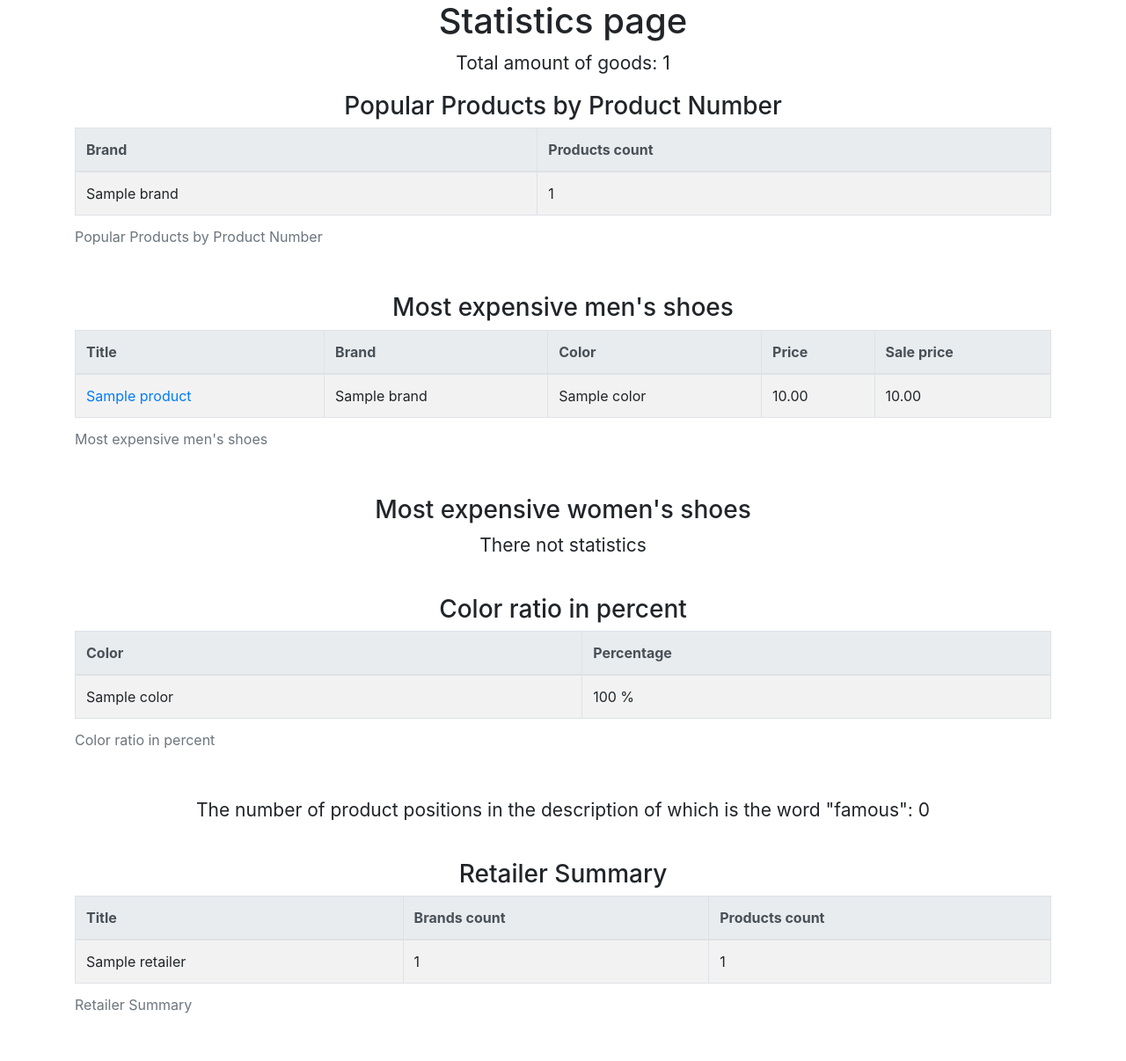
After one commit to HighHopesInt/products_aggregator, a Django app: page /stats/ in a window 1280 px wide. The commit adds this page. Shown: the whole page at 88% size. Run offline with Django 3.2, Linux system fonts and the light colour scheme; tables that the repository leaves empty hold one stand-in row (values such as "Sample post"); parts of the project's set-up code (start-up, migrations or seed data) failed here and were passed over; some libraries are stand-ins or nearby versions.

Commit message:
Statistics work (#22)
* Add template and base view

* Add count of all products and popular brand

* Add popular men and woment statistics

* Add some stats

* Add summary by retailer

* Add link to statistics on main page

* Add row for other colors

* Add link for most expensive products

```diff
--- a/apps/main/models.py
+++ b/apps/main/models.py
@@ -68,7 +68,8 @@ class Product(models.Model):
                                  on_delete=models.SET_NULL,
                                  blank=True)
 
-    brand = models.ForeignKey('Brand', on_delete=models.PROTECT)
+    brand = models.ForeignKey('Brand', on_delete=models.PROTECT,
+                              related_name='products')
     color = models.ForeignKey('Color', null=True,
                               on_delete=models.SET_NULL,
                               blank=True)
--- /dev/null
+++ b/apps/stats/admin.py
@@ -0,0 +1,3 @@
+from django.contrib import admin # noqa
+
+# Register your models here.
--- /dev/null
+++ b/apps/stats/apps.py
@@ -0,0 +1,5 @@
+from django.apps import AppConfig
+
+
+class StatsConfig(AppConfig):
+    name = 'stats'
--- /dev/null
+++ b/apps/stats/models.py
@@ -0,0 +1,3 @@
+from django.db import models # noqa
+
+# Create your models here.
--- /dev/null
+++ b/apps/stats/urls.py
@@ -0,0 +1,7 @@
+from django.urls import path
+
+from apps.stats import views
+
+urlpatterns = [
+    path('', views.stats, name='stats')
+]
--- /dev/null
+++ b/apps/stats/views.py
@@ -0,0 +1,49 @@
+from django.shortcuts import render
+from django.db.models import Count, FloatField, ExpressionWrapper
+
+from apps.main.models import Product
+
+
+def stats(request):
+    products_count = Product.objects.all().count()
+    top_brand = (Product.objects.values('brand')
+                 .annotate(num=Count('title'))
+                 .order_by('-num').values_list('brand__name', 'num'))[:5]
+    top_male_boot = (Product.objects.filter(gender__iexact='men')
+                     .order_by('-price')
+                     .values_list('title', 'brand__name', 'color__name',
+                                  'price', 'sale_price', 'id')
+                     .distinct())[:3]
+    top_female_boot = (Product.objects.filter(gender__iexact='women')
+                       .order_by('-price')
+                       .values_list('title', 'brand__name', 'color__name',
+                                    'price', 'sale_price', 'id')
+                       .distinct())[:3]
+    per_ratio = (Product.objects.values('color').annotate(
+                    num=ExpressionWrapper(
+                        Count('title') * 100 / float(products_count),
+                        output_field=FloatField()))
+                 .values_list('color__name', 'num').order_by('-num'))
+    other_percent = [percent[1] for percent in per_ratio
+                     if not isinstance(percent[1], type(None))
+                     and percent[1] < 1.0]
+    other_percent = sum(other_percent)
+    famous_stat = (Product.objects.filter(description__icontains='famous')
+                   .count())
+    ret_stat = (Product.objects.values('retailer').
+                annotate(prod_of=Count('id'),
+                         brand_of=Count('brand', distinct=True))
+                .order_by('retailer__name')
+                .values_list('retailer__name', 'brand_of', 'prod_of'))
+    print(type(top_female_boot))
+    context = {
+        'count': products_count,
+        'top_brand': top_brand,
+        'top_male_boot': top_male_boot,
+        'top_female_boot': top_female_boot,
+        'per_ratio': per_ratio,
+        'famous_word': famous_stat,
+        'retailer_stat': ret_stat,
+        'other_percent': other_percent,
+    }
+    return render(request, 'stats.html', context)
--- a/core/settings.py
+++ b/core/settings.py
@@ -136,7 +136,7 @@ USE_TZ = True
 
 STATIC_URL = '/static/'
 STATICFILES_DIRS = [
-    str(Path.home()) + '/products_aggregator/static/',
+    BASE_DIR + '/static/',
 ]
 
 MEDIA_ROOT = os.path.join(BASE_DIR, "media/")
--- a/core/urls.py
+++ b/core/urls.py
@@ -24,6 +24,7 @@ urlpatterns = [
 
     path('', include('apps.main.urls')),
 
+    path('stats/', include('apps.stats.urls')),
 ]
 
 urlpatterns += staticfiles_urlpatterns() + \
--- /dev/null
+++ b/static/css/statistics.css
@@ -0,0 +1,8 @@
+.text-information {
+    text-align: center;
+    font-size: 21px;
+}
+
+h1, h3 {
+    text-align: center;
+}
--- a/templates/base.html
+++ b/templates/base.html
@@ -2,8 +2,8 @@
 <html lang="en">
     <head>
         <title> E-shop </title>
-        <!--<link rel="stylesheet" href="https://stackpath.bootstrapcdn.com/bootstrap/4.1.1/css/bootstrap.min.css" integrity="sha384-WskhaSGFgHYWDcbwN70/dfYBj47jz9qbsMId/iRN3ewGhXQFZCSftd1LZCfmhktB" crossorigin="anonymous">-->
-        <link rel="stylesheet" href="https://stackpath.bootstrapcdn.com/bootstrap/4.1.1/css/bootstrap.min.css" crossorigin="anonymous">
+        {% block bootstrap %}<link rel="stylesheet" href="https://stackpath.bootstrapcdn.com/bootstrap/4.1.1/css/bootstrap.min.css" crossorigin="anonymous">{% endblock %}
+        {% block addi_css %}{% endblock %}
         <meta name="viewport" content="width=device-width, initial-scale=1">
     </head>
     <body>
--- a/templates/catalog.html
+++ b/templates/catalog.html
@@ -10,6 +10,10 @@
             <input type="checkbox" name="checkbox" id="checkbox" {% if save %} checked {% endif %}>
             <input type="submit" value="Update">
     </form>
+</div>
+
+<div>
+    <a href="{% url 'stats' %}">Show statistics</a>
 </div>
 
 <div class="container">
--- /dev/null
+++ b/templates/stats.html
@@ -0,0 +1,166 @@
+{% extends "base.html" %}
+
+{% load static %}
+
+{% block bootstrap %}
+    <link rel="stylesheet" href="https://stackpath.bootstrapcdn.com/bootstrap/4.3.1/css/bootstrap.min.css" integrity="sha384-ggOyR0iXCbMQv3Xipma34MD+dH/1fQ784/j6cY/iJTQUOhcWr7x9JvoRxT2MZw1T" crossorigin="anonymous">
+{% endblock %}
+
+{% block addi_css %}
+    <link rel="stylesheet" type="text/css" href="{% static 'css/statistics.css' %}">
+{% endblock %}
+
+{% block content %}
+    <h1>Statistics page</h1>
+    <p class="text-information">Total amount of goods: {{ count }}</p>
+    <h3>Popular Products by Product Number</h3>
+    {% if top_brand %}
+        <table class="table table-striped table-hover table-bordered">
+            <caption>Popular Products by Product Number</caption>
+            <thead class="thead-light">
+                <tr>
+                    <th>Brand</th>
+                    <th>Products count</th>
+                </tr>
+            </thead>
+            <tbody>
+            {% for brand, num in top_brand %}
+                    <tr>
+                        <td>{{ brand }}</td>
+                        <td>{{ num }}</td>
+                    </tr>
+                {% endfor %}
+            </tbody>
+        </table>
+    {% else %}
+        <p class="text-information">There not statistic</p>
+    {% endif %}
+    <br>
+    <h3>Most expensive men's shoes</h3>
+    {% if top_male_boot %}
+        <table class="table table-striped table-hover table-bordered">
+            <caption>Most expensive men's shoes</caption>
+            <thead class="thead-light">
+                <tr>
+                    <th>Title</th>
+                    <th>Brand</th>
+                    <th>Color</th>
+                    <th>Price</th>
+                    <th>Sale price</th>
+                </tr>
+            </thead>
+            <tbody>
+                {% for title, brand, color, price, sale_price, id in top_male_boot %}
+                    <tr>
+                        <td><a href="{% url 'product_detail' pk=id %}">{{ title }}</a></td>
+                        <td>{{ brand }}</td>
+                        <td>{{ color }}</td>
+                        <td>{{ price }}</td>
+                        <td>{{ sale_price }}</td>
+                    </tr>
+                {% endfor %}
+            </tbody>
+        </table>
+    {% else %}
+        <p class="text-information">There not statistic</p>
+    {% endif %}
+    <br>
+    <h3>Most expensive women's shoes</h3>
+    {% if top_female_boot %}
+        <table class="table table-striped table-hover table-bordered">
+            <caption>Most expensive men's shoes</caption>
+            <thead class="thead-light">
+                <tr>
+                    <th>Title</th>
+                    <th>Brand</th>
+                    <th>Color</th>
+                    <th>Price</th>
+                    <th>Sale price</th>
+                </tr>
+            </thead>
+            <tbody>
+                {% for title, brand, color, price, sale_price, id in top_female_boot %}
+                    <tr>
+                        <td><a href="{% url 'product_detail' pk=id %}">{{ title }}</a></td>
+                        <td>{{ brand }}</td>
+                        <td>{{ color }}</td>
+                        <td>{{ price }}</td>
+                        <td>{{ sale_price }}</td>
+                    </tr>
+                {% endfor %}
+            </tbody>
+        </table>
+    {% else %}
+        <p class="text-information">There not statistics</p>
+    {% endif %}
+    <br>
+    <h3>Color ratio in percent</h3>
+    {% if per_ratio %}
+        <table class="table table-striped table-hover table-bordered">
+            <caption>Color ratio in percent</caption>
+            <thead class="thead-light">
+                <tr>
+                    <th>Color</th>
+                    <th>Percentage</th>
+                </tr>
+            </thead>
+            <tbody>
+                {% for color, percent in per_ratio %}
+                    {% if color %}
+                        {% if percent > 1.0 %}
+                            <tr>
+                                <td>{{ color }}</td>
+                                <td>{{ percent|floatformat }} %</td>
+                            </tr>
+                        {% endif %}
+                    {% else %}
+                        <tr>
+                            <td>-</td>
+                            <td>{{ percent|floatformat }} %</td>
+                        </tr>
+                    {% endif %}
+                {% endfor %}
+                {% if other_percent > 0.0 %}
+                    <tr>
+                        <td>Other</td>
+                        <td>{{ other_percent|floatformat }} %</td>
+                    </tr>
+                {% endif %}
+            </tbody>
+        </table>
+    {% else %}
+        <p class="text-information">There not statistic</p>
+    {% endif %}
+    <br>
+    <p class="text-information">
+        The number of product
+        positions in the description of which is the word "famous":
+        {{ famous_word }}
+    </p>
+    <br>
+    <h3>Retailer Summary</h3>
+    {% if retailer_stat %}
+        <table class="table table-striped table-hover table-bordered">
+            <caption>Retailer Summary</caption>
+            <thead class="thead-light">
+                <tr>
+                    <th>Title</th>
+                    <th>Brands count</th>
+                    <th>Products count</th>
+                </tr>
+            </thead>
+            <tbody>
+                {% for retailer, brand_of, number_of in retailer_stat %}
+                    <tr>
+                        <td>{{ retailer }}</td>
+                        <td>{{ brand_of }}</td>
+                        <td>{{ number_of }}</td>
+                    </tr>
+                {% endfor %}
+            </tbody>
+        </table>
+    {% else %}
+        <p class="text-information">There not statistic</p>
+    {% endif %}
+    <br>
+{% endblock %}
```
Also changed, not shown: apps/stats/__init__.py (added), apps/stats/migrations/__init__.py (added).
